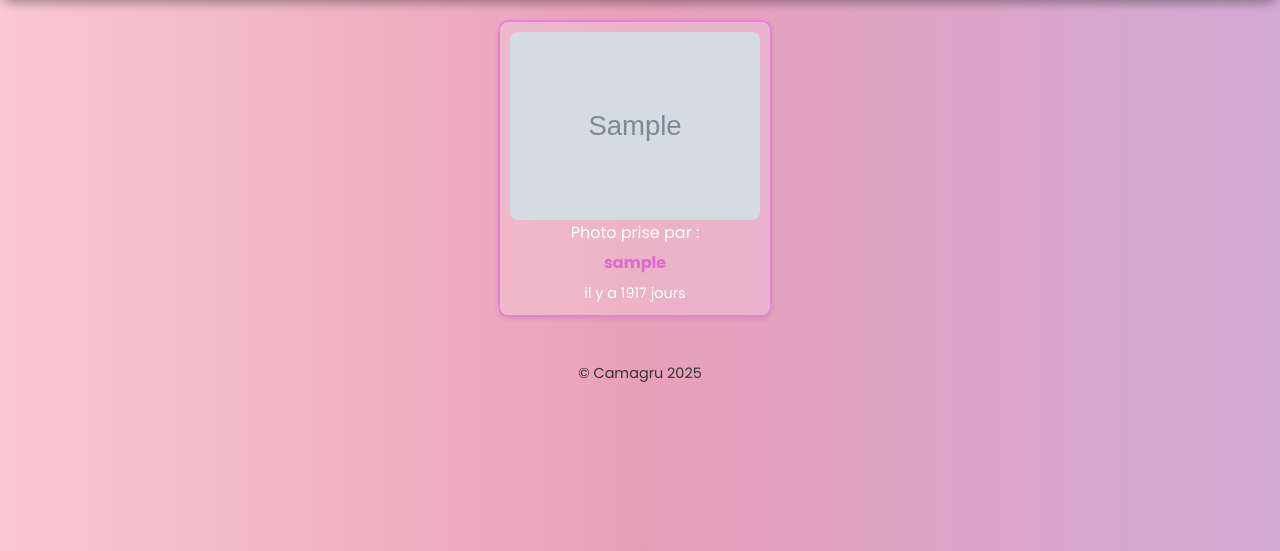
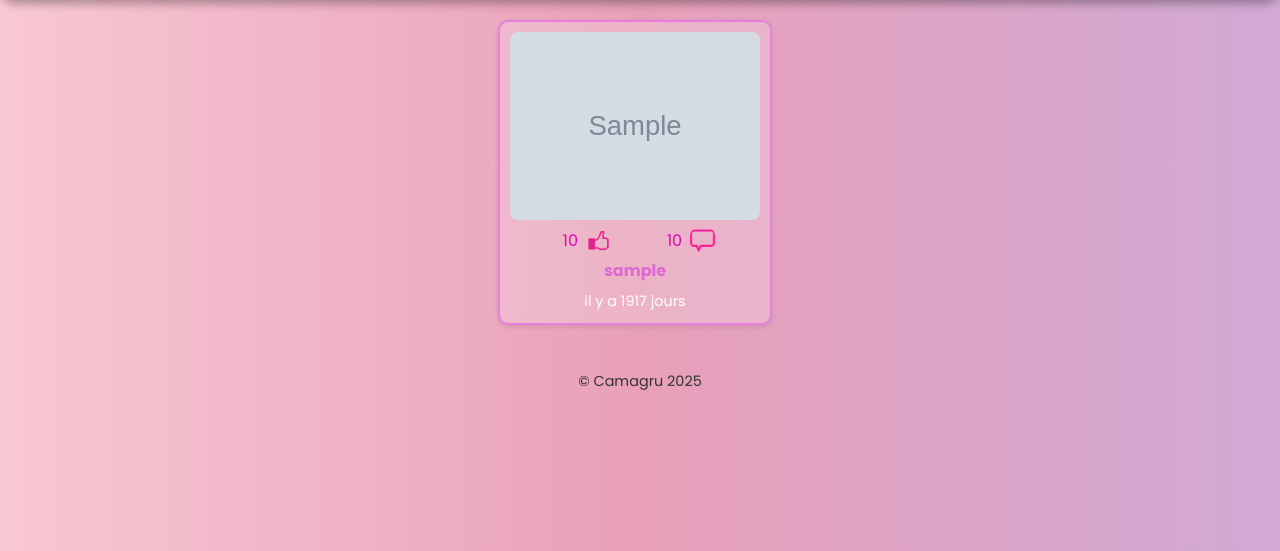
Before and after one commit to Berengere76/Camagru, a PHP site: page /controllers/galerie.php in a window 1280 px wide. Shown: the part 89-640 px from the top of the page. Run offline with PHP 8.4, Linux system fonts and the light colour scheme; the visitor is signed in with stand-in values (Sample User, id 1); tables that the repository leaves empty hold one stand-in row (values such as "Sample post"); grey boxes marked "Sample" are stand-in pictures.

Commit message:
image page + comment like logo et section

```diff
--- a/app/css/style.css
+++ b/app/css/style.css
@@ -968,3 +968,105 @@ canvas {
 #updatePassword .btn-secondary:hover {
     background-color: #c0a1fd;
 }
+
+
+/* IMAGE CONTAINER */
+
+.container-image {
+    max-width: 800px;
+    background-color: #fbd0f7;
+    padding: 2rem;
+    border-radius: 1rem;
+    box-shadow: 0 4px 15px rgba(0, 0, 0, 0.1);
+}
+
+.image-preview {
+    display: flex;
+    justify-content: center;
+    margin-bottom: 1rem;
+}
+
+.image-preview img {
+    max-width: 100%;
+    max-height: 25rem;
+    border-radius: 0.5rem;
+    object-fit: contain;
+    box-shadow: 0 2px 8px rgba(0, 0, 0, 0.15);
+}
+
+.photo-meta {
+    display: flex;
+    justify-content: space-between;
+    font-size: 0.9rem;
+    color: #777;
+    margin-bottom: 1rem;
+}
+
+.likes-comments {
+    border-top: 1px solid #ff28d4;
+    padding-top: 1.5rem;
+}
+
+.like-section {
+    margin-bottom: 1rem;
+    font-size: 1rem;
+}
+
+.comment-section {
+    margin-top: 1rem;
+}
+
+.comment-section h3 {
+    margin-bottom: 0.5rem;
+    font-size: 1.2rem;
+}
+
+.comment {
+    background-color: #f9f9f9;
+    padding: 0.8rem 1rem;
+    margin-bottom: 0.8rem;
+    border-radius: 0.5rem;
+    border-left: 4px solid #ff28d4;
+}
+
+.comment .author {
+    font-weight: bold;
+    margin-bottom: 0.2rem;
+}
+
+.comment .text {
+    font-size: 0.95rem;
+}
+
+.comments-likes {
+    margin-top: 0.5rem;
+    display: flex;
+    justify-content: center;
+    align-items: center;
+    gap: 3rem;
+}
+
+.comments-likes .logo {
+    margin: 0;
+    width: 25px;
+    height: 25px;
+}
+.comments-section {
+    display: flex;
+    align-items: center;
+    justify-content: center;
+    gap: 0.5rem;
+}
+
+.likes-section {
+    gap: 0.5rem;
+    display: flex;
+    align-items: center;
+    justify-content: center;
+}
+
+.comments-likes .count {
+    margin-left: 0.5rem;
+    font-size: 1rem;
+    color: #df08b4;
+}
--- a/app/js/galerie.js
+++ b/app/js/galerie.js
@@ -17,10 +17,19 @@ document.addEventListener("DOMContentLoaded", function () {
                     <a href="/controllers/image.php?imageid=${image.id}">
                         <img src="/${image.image_url}" alt="Image de la galerie">
                     </a>
+                    <div class="comments-likes">
+                    <div class="likes-section">
+                        <span class="count">10</span>
+                        <img src="/images/like.png" alt="Likes" class="logo">
+                    </div>
+                    <div class="comments-section">
+                        <span class="count">10</span>
+                        <img src="/images/comment.png" alt="Comments" class="logo">
+                    </div>
+                    </div>
                     <div class="image-info">
-                    <span class="photo-info">Photo prise par : </span>
-                    <span class="username">${image.username}</span>
-                    <span class="photo-date">${timeAgo(image.created_at)}</span>
+                        <span class="username">${image.username}</span>
+                        <span class="photo-date">${timeAgo(image.created_at)}</span>
                     </div>
                 </div>
             `).join("");
--- a/app/models/image.php
+++ b/app/models/image.php
@@ -36,4 +36,13 @@ class Image {
         return $stmt->execute([$user_id, $image_url]);
     }
 
+    public static function getImageById($image_id) {
+        global $pdo;
+        $stmt = $pdo->prepare("SELECT images.image_url, images.created_at, users.username
+                               FROM images
+                               INNER JOIN users ON images.user_id = users.id
+                               WHERE images.id = ?");
+        $stmt->execute([$image_id]);
+        return $stmt->fetch(PDO::FETCH_ASSOC);
+    }
 }
--- a/app/views/image.html
+++ b/app/views/image.html
@@ -33,6 +33,7 @@
 
     <main>
 
+		<div class="gallery" id="gallery"></div>
 
     </main>
 
@@ -41,6 +42,8 @@
         <p>© Camagru 2025</p>
     </footer>
 
+	<script src="/js/image.js"></script>
+
 
 </body>
 
```
Also changed, not shown: app/controllers/image.php (+13 -0 lines), app/js/image.js (added, +57 -0 lines), app/images/comment.png (added), app/images/like.png (added).
